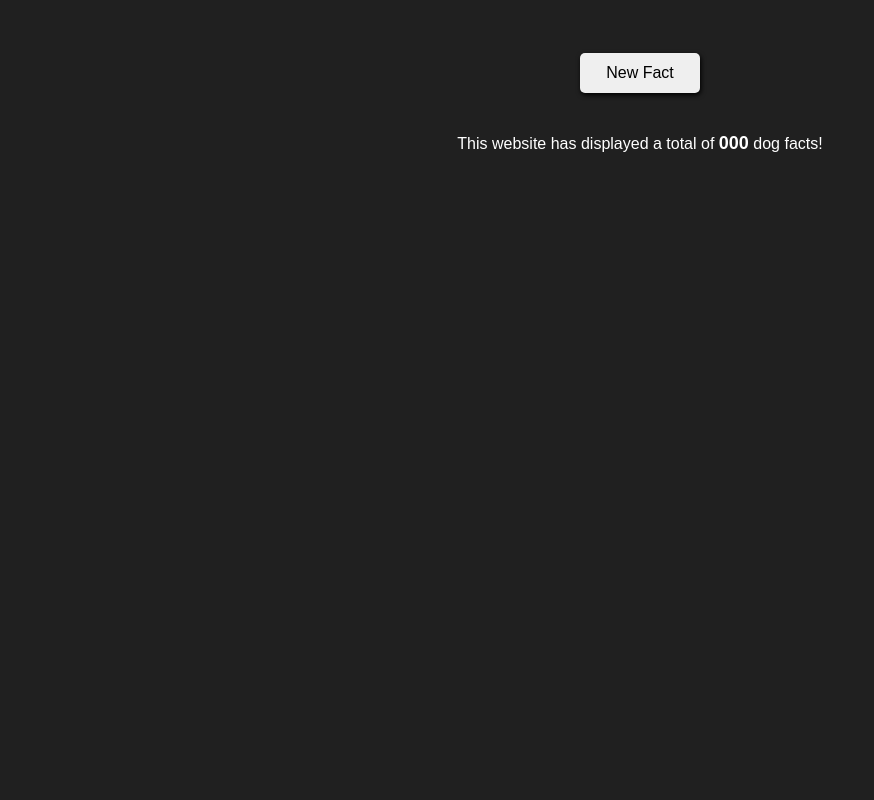
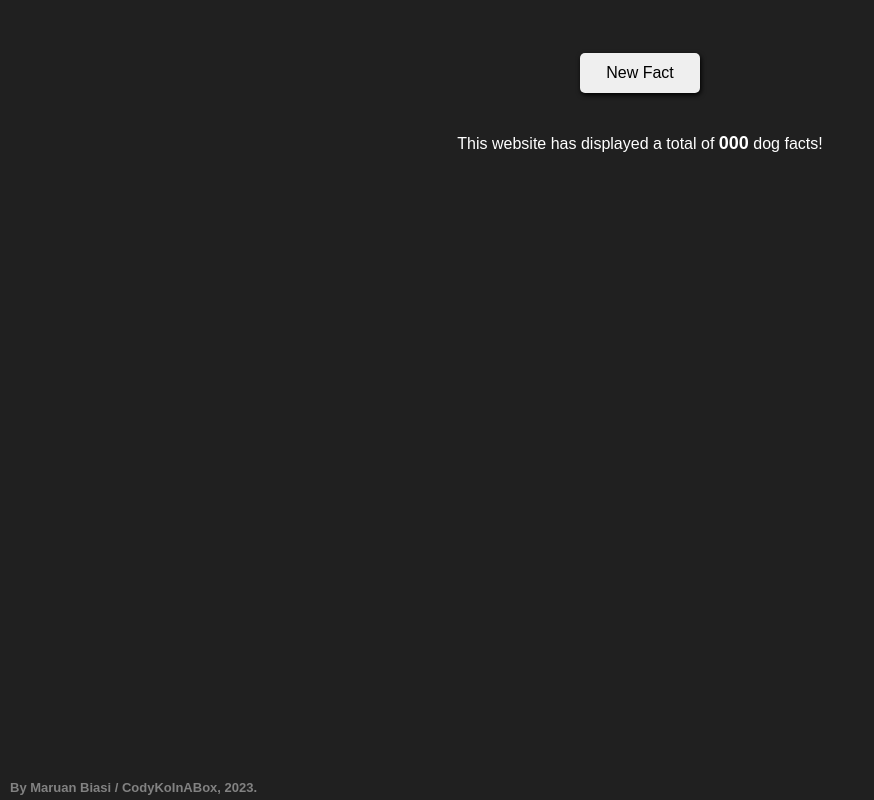
Before and after one commit to CodyKoInABox/dogfacts, a plain HTML site: page index.html in a window 1280 px wide. Shown: the whole page, without its empty margins (0-874 px from the left). Drawn offline with Linux system fonts and the light colour scheme; no server answers.

Commit message:
add footer with credits

```diff
--- a/index.html
+++ b/index.html
@@ -14,5 +14,6 @@
     <p id="fact"></p>
     <button id="newFact" onclick="location.reload()">New Fact</button>
     <p id="counter">This website has displayed a total of <span id="counterValue">000</span> dog facts!</p>
+    <footer id="footer">By Maruan Biasi / CodyKoInABox, 2023.</footer>
 </body>
 </html>
--- a/style.css
+++ b/style.css
@@ -44,3 +44,12 @@ body{
     font-weight: bolder;
     font-size: large;
 }
+#footer{
+    position: absolute;
+    left: 10px;
+    bottom: 5px;
+    font-family: arial;
+    font-weight: 600;
+    color: rgb(130, 130, 130);
+    font-size: small;
+}
```
